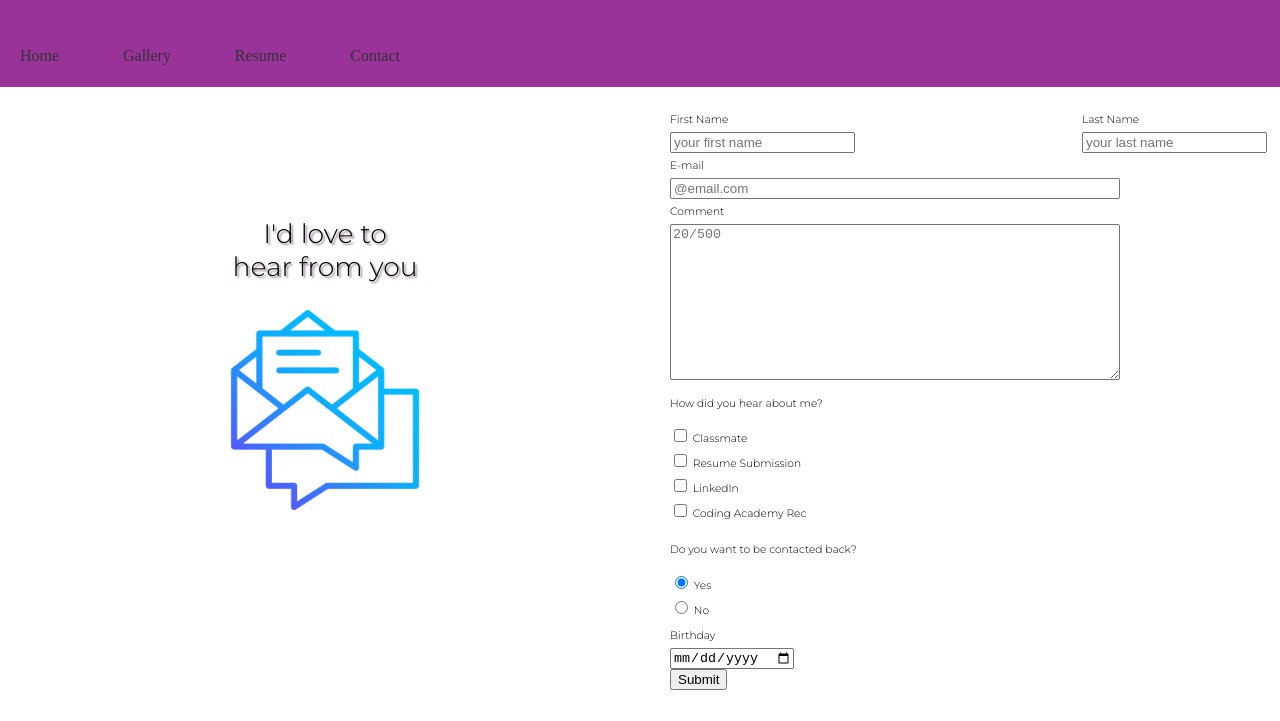
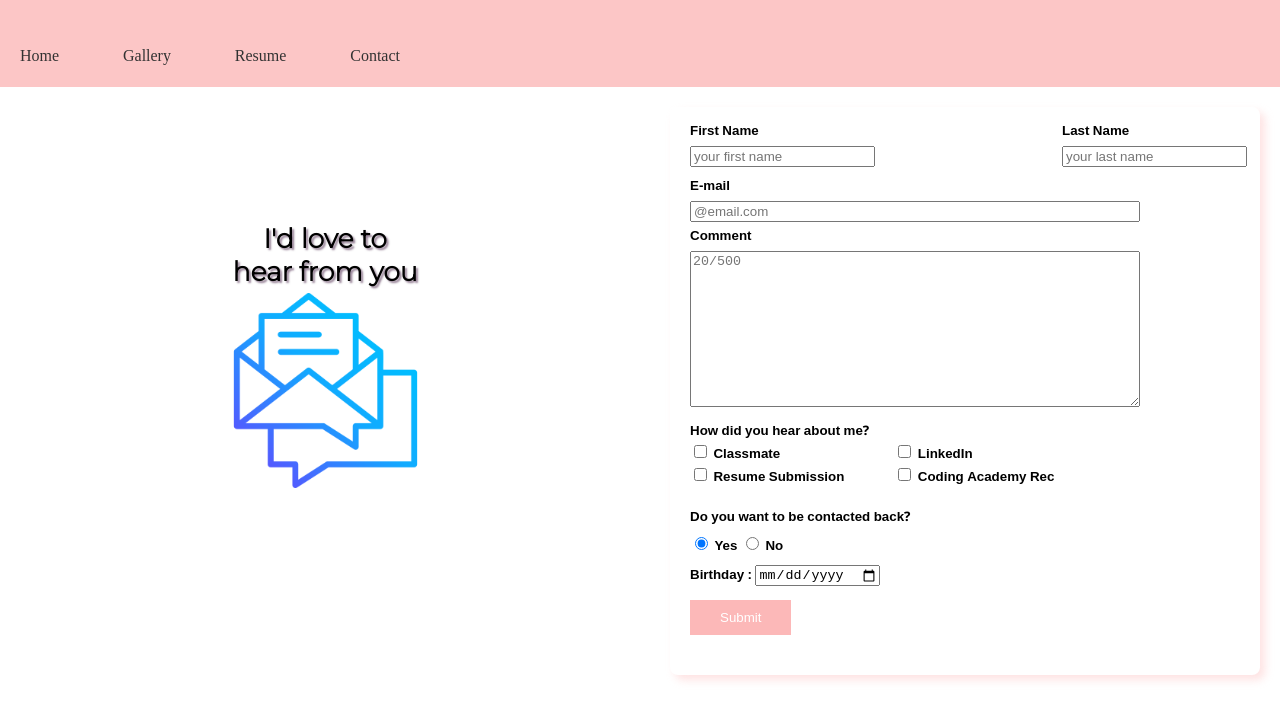
Before and after one commit to Vic2425/web101_myPorfolio, a plain HTML site: page contact.html in a window 1280 px wide. Shown: the part 93-814 px from the top of the page. Drawn offline with Linux system fonts and the light colour scheme.

Commit message:
contact pg finish

```diff
--- a/contact-styles.css
+++ b/contact-styles.css
@@ -12,7 +12,7 @@ header {
   height: 180px;
   display: flex;
   flex-direction: column;
-  background-color: purple;
+  background-color: rgb(252, 184, 184);
   opacity: 0.8;
 }
 header div.logo {
@@ -38,16 +38,18 @@ main {
   display: flex;
 }
 
-main div {
+/* main div. {
   flex: 1;
-}
+} */
 
 main div.left-box {
+  flex: 1;
   padding: 10px;
   margin: 20px;
   /* background-color: aqua; */
   /* opacity: 0.8; */
 }
+
 div p.email {
   font-family: 'Montserrat', sans-serif;
   font-size: 20pt;
@@ -63,16 +65,17 @@ main img.email {
   margin-right: auto;
 }
 main div.form {
-  /* display: block; */
-  font-family: 'Montserrat', sans-serif;
-  font-size: 8pt;
-  line-height: 25px;
+  flex: 1;
+  font-family: 'Noto Sans Balinese', sans-serif;
+  font-size: 10pt;
   margin: 20px;
+  border: 0px solid black;
+  border-radius: 8px;
+  box-shadow: 5px 5px 8px rgba(252, 184, 184, 0.4);
 }
-/* .Name {
-  display: inline-block;
-  width: 45%;
-} */
+form {
+  margin: 10px 20px;
+}
 .fName {
   float: left;
   width: 225px;
@@ -81,27 +84,42 @@ main div.form {
   float: right;
   width: 225px;
   padding-left: 47px;
-
 }
 .email {
   clear: both;
+  padding-top: 5px;
 }
-/* input[type=text] {
-  border: none;
-  border-bottom: 2px solid rgba(48, 5, 48);
-} */
 input[type=email] {
   width: 450px;
-  /* border: none;
-  border-bottom: 2px solid rgba(48, 5, 48); */
 }
 .input[type=text], select, textarea {
   width: 450px;
-
+}
+label {
+  padding-top: 5px;
+  font-weight: bold;
+}
+p {
+  font-weight: bold;
+  margin: 15px 0 0 0;
+}
+.checkbox {
+  line-height: 1.5;
+  font-weight: lighter;
+}
+.check1 {
+  float: left;
+  padding-right: 50px ;
 }
 
-
-
+button {
+  background-color: rgb(252, 184, 184);
+  border: none;
+  color: white;
+  padding: 10px 30px;
+  margin: 10px 0 30px 0;
+  cursor: pointer;
+}
 
 
 /* **********Media Query********* */
@@ -109,5 +127,14 @@ input[type=email] {
   main {
     flex-direction: column;
   }
-
+  .fName, .lName, input[type=text] , input[type=email],.input[type=text], select, textarea {
+    width: 100%;
+    margin-top: 0;
+  }
+ .lName, input[type=text] {
+  padding-left: 0;
+ }
+ button {
+    width: 100%;
+ }
 }
--- a/contact.html
+++ b/contact.html
@@ -7,6 +7,9 @@
     <link rel="preconnect" href="https://fonts.googleapis.com">
     <link rel="preconnect" href="https://fonts.gstatic.com" crossorigin>
     <link href="https://fonts.googleapis.com/css2?family=Montserrat:wght@300&display=swap" rel="stylesheet">
+    <link rel="preconnect" href="https://fonts.googleapis.com">
+    <link rel="preconnect" href="https://fonts.gstatic.com" crossorigin>
+    <link href="https://fonts.googleapis.com/css2?family=Noto+Sans+Balinese&display=swap" rel="stylesheet">
     <title>Contact</title>
 </head>
 <body>
@@ -51,36 +54,30 @@
         </div>
         <div class="checkbox">
           <p>How did you hear about me?</p>
-          <div>
+            <div class="check1">
               <input type="checkbox" name="classmate" id="classmate" >
               <label for="classmate">Classmate</label>
-          </div>
-          <div>
+               <br>
               <input type="checkbox" name="resumeSubmission" id="resumeSubmission" >
               <label for="resumeSubmission">Resume Submission</label>
             </div>
-          <div>
+            <div class="check2">
               <input type="checkbox" name="linkedIn" id="linkedIn" >
               <label for="linkedIn">LinkedIn</label>
-          </div>
-          <div>
+              <br>
               <input type="checkbox" name="codingAcademyRec" id="codingAcademyRec" >
               <label for="codingAcademyRec">Coding Academy Rec</label>
             </div>
         </div>
          <div>
             <p>Do you want to be contacted back?</p>
-           <div>
             <input type="radio" name="yes_no" id="yes_no" checked>
             <label for="yes_no_radio">Yes</label>
-           </div>
-           <div>
             <input type="radio" name="yes_no" id="yes_no" >
             <label for="yes_no_radio">No</label>
          </div>
-         </div>
          <div>
-           <label for="birthday">Birthday</label><br>
+           <label for="birthday">Birthday :</label>
            <input type="date" id="birthday" name="birthday">
          </div>
          <div>
```
Lines whose indentation alone changed are shown as unchanged.
